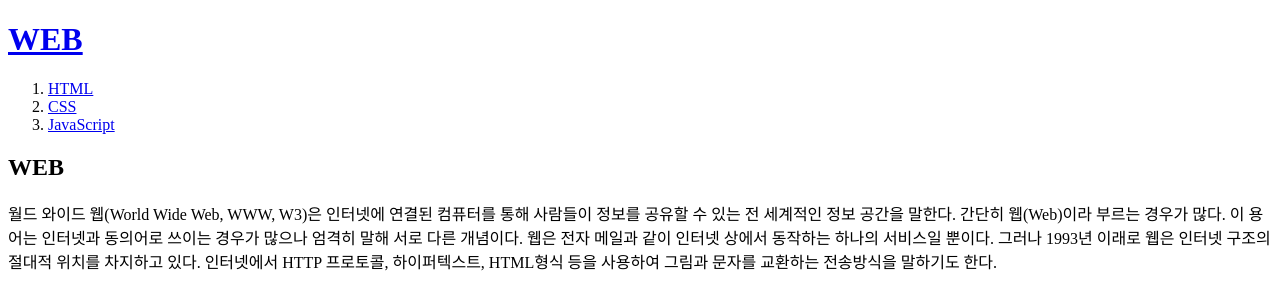
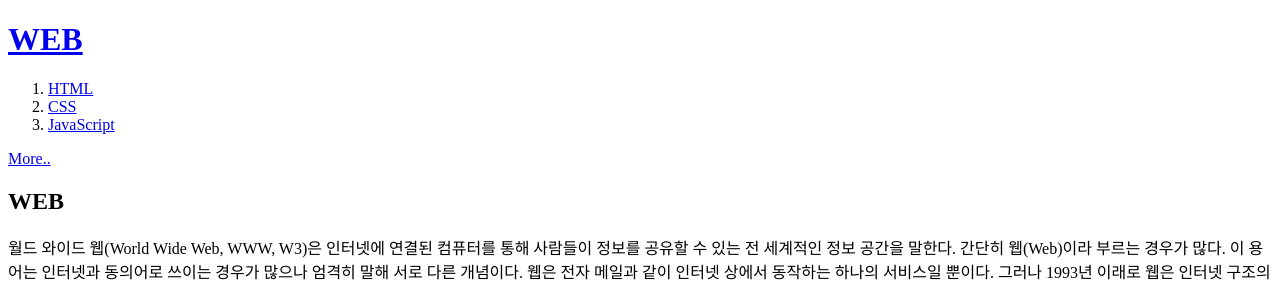
Before and after one commit to probablecode/web1, a plain HTML site: page index.html in a window 1280 px wide. Shown: the top 282 px of the page. Drawn offline with Linux system fonts and the light colour scheme.

Commit message:
Update index.html

```diff
--- a/index.html
+++ b/index.html
@@ -11,6 +11,7 @@
       <li><a href="2.html">CSS</a></li>
       <li><a href="3.html">JavaScript</a></li>
     </ol>
+    <a href="onemore.html">More..</a>
 <h2>WEB</h2>
 <p>월드 와이드 웹(World Wide Web, WWW, W3)은 인터넷에 연결된 컴퓨터를 통해 사람들이 정보를 공유할 수 있는 전 세계적인 정보 공간을 말한다. 간단히 웹(Web)이라 부르는 경우가 많다. 이 용어는 인터넷과 동의어로 쓰이는 경우가 많으나 엄격히 말해 서로 다른 개념이다. 웹은 전자 메일과 같이 인터넷 상에서 동작하는 하나의 서비스일 뿐이다. 그러나 1993년 이래로 웹은 인터넷 구조의 절대적 위치를 차지하고 있다.
 
```
